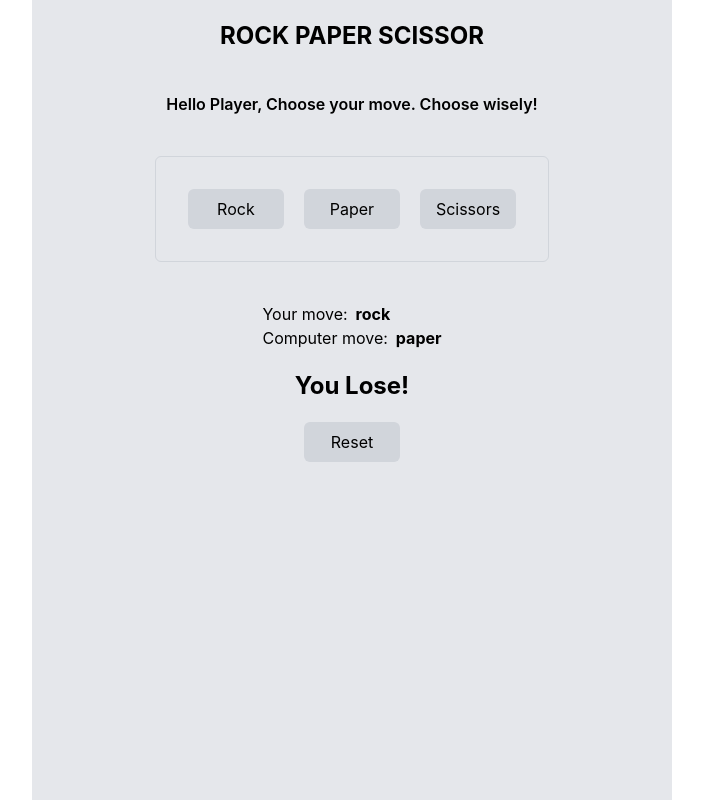
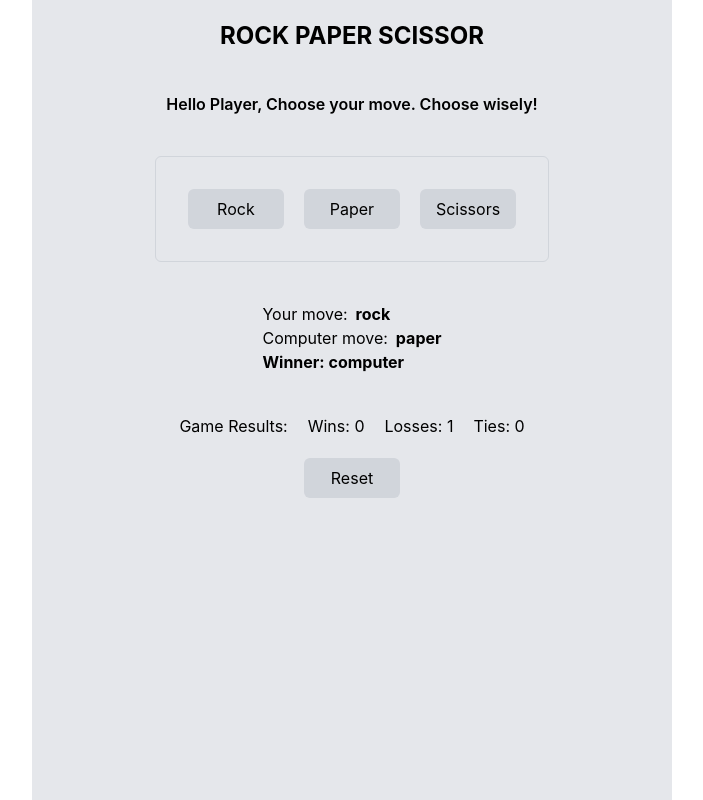
Before and after one commit to AmilMasic/react-rock-paper-scissors, a React (Create React App) app: page / in a window 1280 px wide. Both pictures are taken after a click on the button "Rock". Shown: the whole page, without its empty margins (288-991 px from the left). Built offline with nearby package versions, Linux system fonts and the light colour scheme.

Commit message:
add game results

```diff
--- a/src/App.tsx
+++ b/src/App.tsx
@@ -5,8 +5,11 @@ import "./App.css";
 const MOVES = ["rock", "paper", "scissors"] as const;
 type Move = (typeof MOVES)[number];
 
-const GAMERESULT = ["tie", "player", "computer"] as const;
-type GameResult = (typeof GAMERESULT)[number];
+type GameResult = {
+	wins: number;
+	losses: number;
+	ties: number;
+};
 const getRandomMove = () => {
 	const randomIndex = Math.floor(Math.random() * MOVES.length);
 	return MOVES[randomIndex];
@@ -14,37 +17,42 @@ const getRandomMove = () => {
 function App() {
 	const [computerMove, setComputerMove] = useState<Move>(getRandomMove());
 	const [playerMove, setPlayerMove] = useState<Move | null>(null);
+	const [winnerText, setWinnerText] = useState("");
+	const [gameResult, setGameResult] = useState<GameResult>({
+		wins: 0,
+		losses: 0,
+		ties: 0,
+	});
 
 	const resetGame = () => {
 		setComputerMove(getRandomMove());
 		setPlayerMove(null);
 	};
 
-	const checkWinner = (move: Move, computerMove: Move) => {
-		if (move === computerMove) {
-			return "tie";
-		} else if (
+	const handleMove = (move: Move) => {
+		setPlayerMove(move);
+		const result = determineWinner(move, computerMove);
+		if (result === "tie") {
+			setGameResult({ ...gameResult, ties: gameResult.ties + 1 });
+			setWinnerText("tie");
+		} else if (result === "player") {
+			setGameResult({ ...gameResult, wins: gameResult.wins + 1 });
+			setWinnerText("player");
+		} else {
+			setGameResult({ ...gameResult, losses: gameResult.losses + 1 });
+			setWinnerText("computer");
+		}
+	};
+
+	const determineWinner = (move: Move, computerMove: Move) => {
+		if (move === computerMove) return "tie";
+		if (
 			(move === "rock" && computerMove === "scissors") ||
 			(move === "paper" && computerMove === "rock") ||
 			(move === "scissors" && computerMove === "paper")
-		) {
+		)
 			return "player";
-		} else {
-			return "computer";
-		}
-	};
-
-	const winningMesagge = () => {
-		if (playerMove !== null) {
-			const result = checkWinner(playerMove, computerMove);
-			if (result === "player") {
-				return "You Win!";
-			} else if (result === "computer") {
-				return "You Lose!";
-			} else {
-				return "Tie!";
-			}
-		}
+		return "computer";
 	};
 
 	return (
@@ -57,21 +65,21 @@ function App() {
 				<button
 					disabled={playerMove !== null}
 					className=" bg-gray-300 py-2 px-4 rounded-md min-w-24 hover:bg-slate-400"
-					onClick={() => setPlayerMove("rock")}
+					onClick={() => handleMove("rock")}
 				>
 					Rock
 				</button>
 				<button
 					disabled={playerMove !== null}
 					className="bg-gray-300 py-2 px-4 rounded-md min-w-24 hover:bg-slate-400"
-					onClick={() => setPlayerMove("paper")}
+					onClick={() => handleMove("paper")}
 				>
 					Paper
 				</button>
 				<button
 					disabled={playerMove !== null}
 					className="bg-gray-300 py-2 px-4 rounded-md min-w-24 hover:bg-slate-400"
-					onClick={() => setPlayerMove("scissors")}
+					onClick={() => handleMove("scissors")}
 				>
 					Scissors
 				</button>
@@ -87,8 +95,14 @@ function App() {
 							Computer move:
 							<span className="font-bold ml-2">{computerMove}</span>
 						</div>
+						<p className="font-bold">Winner: {winnerText}</p>
 					</div>
-					<h3 className={`font-bold text-2xl mb-5`}>{winningMesagge()}</h3>
+					<div className="flex justify-normal space-x-5 my-5">
+						<p>Game Results:</p>
+						<p>Wins: {gameResult.wins}</p>
+						<p>Losses: {gameResult.losses}</p>
+						<p>Ties: {gameResult.ties}</p>
+					</div>
 					<button
 						className="bg-gray-300 py-2 px-4 rounded-md min-w-24 hover:bg-slate-400"
 						onClick={resetGame}
```
